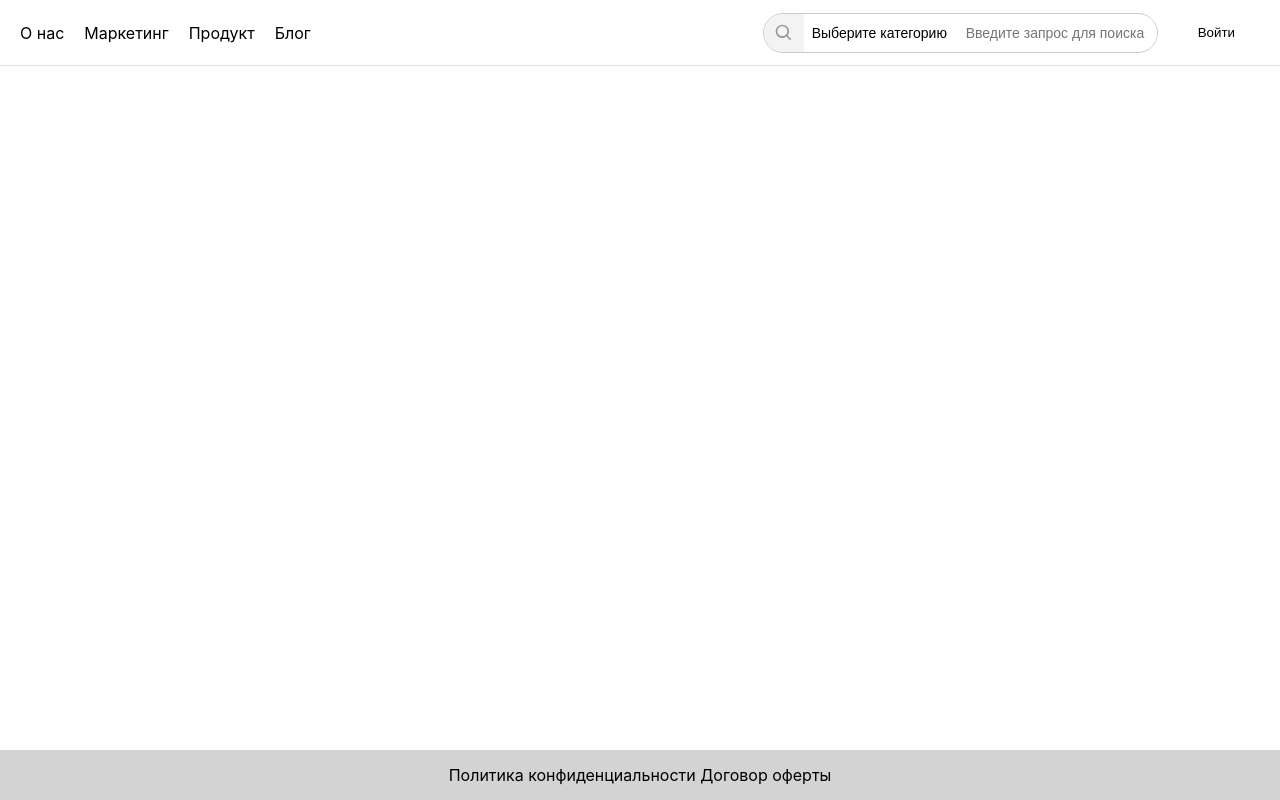
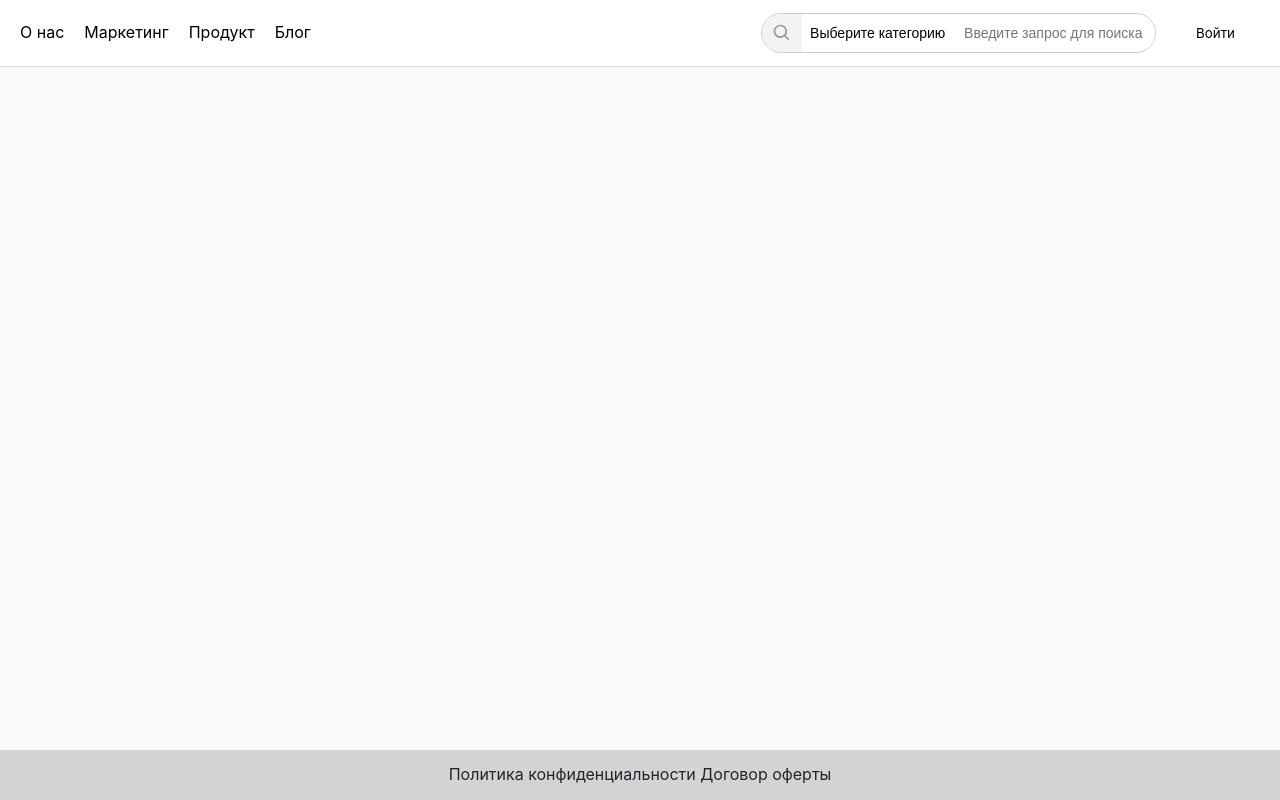
Before and after one commit to wwtraveller/PlattformFront, a React (Create React App) app: page /#/ in a window 1280 px wide. Built offline with nearby package versions, Linux system fonts and the light colour scheme.

Commit message:
add new styles css

```diff
--- a/src/app/App.css
+++ b/src/app/App.css
@@ -1,16 +1,6 @@
 .App {
   text-align: center;
-}
-
-.App-logo {
-  height: 40vmin;
-  pointer-events: none;
-}
-
-@media (prefers-reduced-motion: no-preference) {
-  .App-logo {
-    animation: App-logo-spin infinite 20s linear;
-  }
+  /* padding: 20px; */
 }
 
 .App-header {
@@ -26,6 +16,11 @@
 
 .App-link {
   color: #61dafb;
+  transition: color 0.3s;
+}
+
+.App-link:hover {
+  color: #21a1f1; /* Немного темнее цвет при наведении */
 }
 
 @keyframes App-logo-spin {
@@ -36,3 +31,5 @@
     transform: rotate(360deg);
   }
 }
+
+/* Удален .App-logo, так как он не используется */
--- a/src/components/header/header.module.css
+++ b/src/components/header/header.module.css
@@ -11,7 +11,7 @@
     background-color: #6788f3;
     height: 80px; */
     display: flex;
-    align-items: center;
+    align-items: center; /* Центрируем элементы по вертикали */
     justify-content: space-between;
     padding: 10px 20px;
     background-color: var(--bg-color);
@@ -39,11 +39,12 @@
   }
 
   .navLink {
-    color: var(--text-color);
+    color: var(--text-color); /* Подстройка цвета под тему */
     text-decoration: none;
     font-weight: 400;
     /* transition: color 0.3s; */
     transition: color 0.3s, font-weight 0.3s;
+    padding: 10px 0; /* Увеличивает зону клика и выравнивает элементы */
   }
 
   .navLink:hover {
@@ -58,9 +59,16 @@
     text-decoration: none !important; /* Убираем подчеркивание полностью */
 }
 
-.navleft {
+/* Добавляем специфичные стили, чтобы не конфликтовали с глобальными */
+/* .header a {
+  margin: 0;
+  padding: 0; Обнуляем стили, если глобальные заданы иначе
+  color: var(--text-color);
+} */
+
+/* .navleft {
     margin-left: 400px;
-}
+} */
 
 .navLeft {
   display: flex;
--- a/src/index.css
+++ b/src/index.css
@@ -1,25 +1,51 @@
+/* Глобальные стили для всего приложения */
 * {
-  /* чтобы padding у всех контейнеров не увеличивал размер элемента */
-  box-sizing: border-box;
+  box-sizing: border-box; /* Учитывает padding и border в общую ширину элемента */
+  margin: 0;
+  padding: 0;
   text-decoration: none;
 }
 
 body {
   margin: 0;
   font-family: -apple-system, BlinkMacSystemFont, 'Segoe UI', 'Roboto', 'Oxygen',
-    'Ubuntu', 'Cantarell', 'Fira Sans', 'Droid Sans', 'Helvetica Neue',
-    sans-serif;
+    'Ubuntu', 'Cantarell', 'Fira Sans', 'Droid Sans', 'Helvetica Neue', sans-serif;
   -webkit-font-smoothing: antialiased;
   -moz-osx-font-smoothing: grayscale;
+  background-color: #f8f9fa; /* Светлый фон для всей страницы */
+  color: #212529; /* Основной цвет текста */
+  line-height: 1.6;
+}
+
+a {
+  color: inherit; /* Наследует цвет от родителя */
+  text-decoration: none;
+  transition: color 0.3s;
+}
+
+a:hover {
+  color: #007bff; /* Цвет ссылок при наведении */
 }
 
 code {
-  font-family: source-code-pro, Menlo, Monaco, Consolas, 'Courier New',
-    monospace;
+  font-family: source-code-pro, Menlo, Monaco, Consolas, 'Courier New', monospace;
 }
 
-/* header > a {
-  text-decoration: none !important;
-  color: white;
-  margin-right: 20px;
-} */
+button {
+  font-family: inherit; /* Наследует шрифт от родителя */
+  cursor: pointer; /* Указатель мыши меняется на указатель */
+  border: none;
+  background: none;
+}
+
+ul,
+ol {
+  list-style: none; /* Убирает маркеры у списков */
+  padding: 0;
+}
+
+img {
+  max-width: 100%;
+  height: auto;
+  display: block;
+}
```
Also changed, not shown: 1 other file (tests, documents, lock files or other folders).
